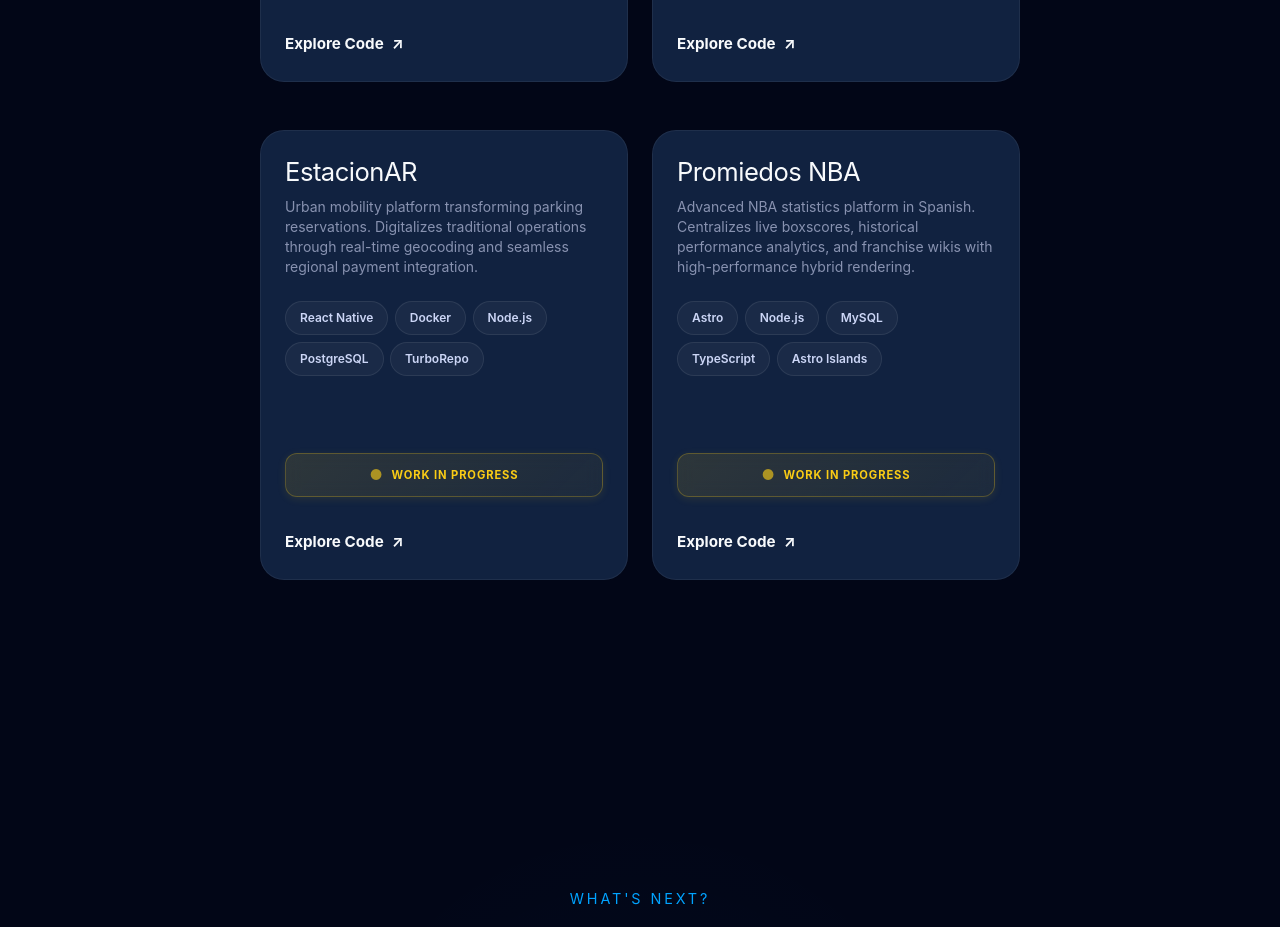
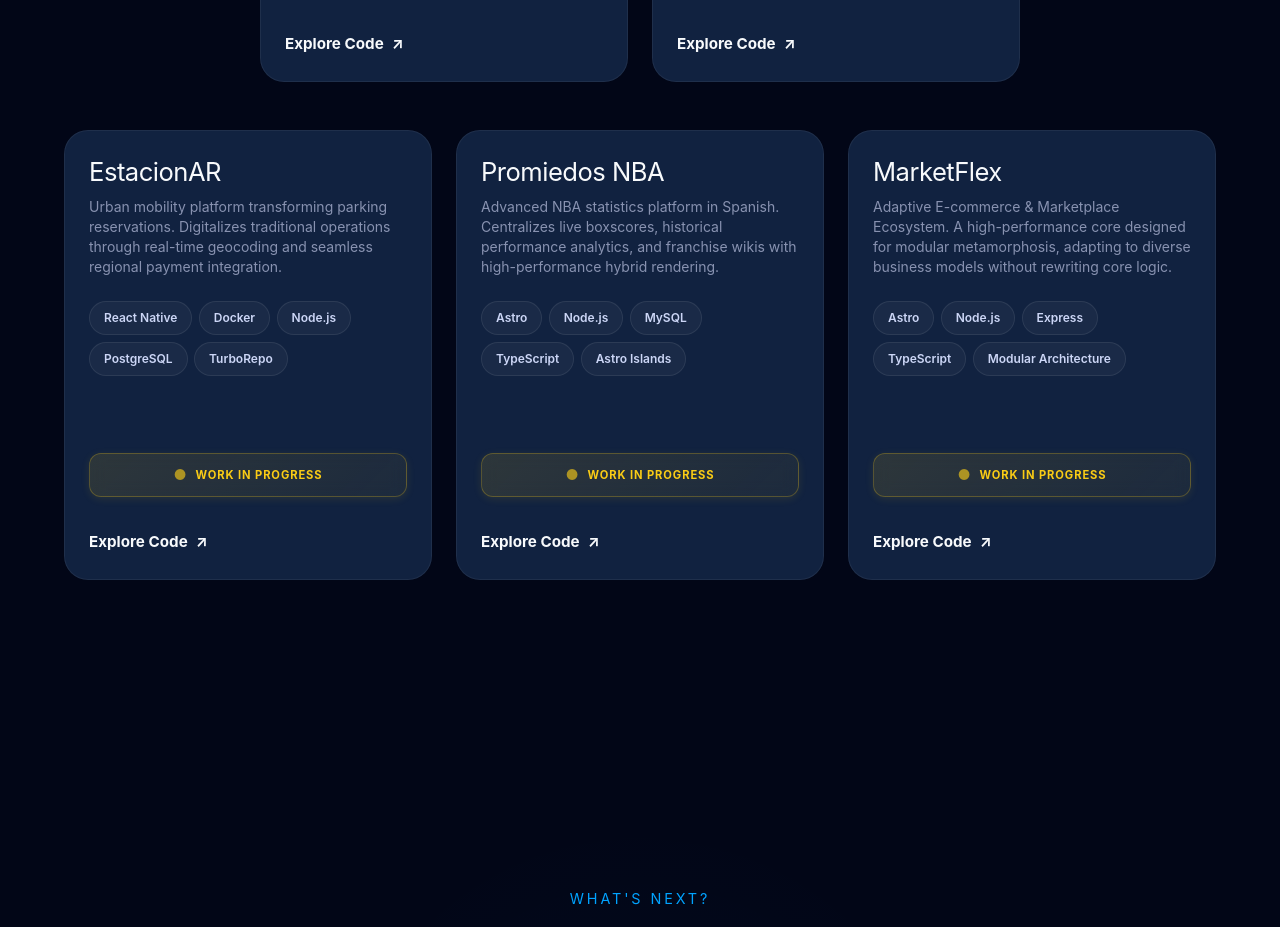
Before and after one commit to agussantinelli/Portfolio, a Next.js app: page / in a window 1280 px wide. Shown: the part 2740-3667 px from the top of the page. Built offline with nearby package versions, Linux system fonts and the light colour scheme; what @mui/material-nextjs would draw is missing.

Commit message:
Agrego MarketFlex

```diff
--- a/src/components/Projects.tsx
+++ b/src/components/Projects.tsx
@@ -55,6 +55,14 @@
         description: "Advanced NBA statistics platform in Spanish. Centralizes live boxscores, historical performance analytics, and franchise wikis with high-performance hybrid rendering.",
         stack: ["Astro", "Node.js", "MySQL", "TypeScript", "Astro Islands"],
         link: "https://github.com/agussantinelli/Promiedos-NBA-FrontEnd",
+        status: "Work in Progress"
+    },
+    {
+        title: "MarketFlex",
+        descriptionKey: "marketflex" as const,
+        description: "Adaptive E-commerce & Marketplace Ecosystem. A high-performance core designed for modular metamorphosis, adapting to diverse business models without rewriting core logic.",
+        stack: ["Astro", "Node.js", "Express", "TypeScript", "Modular Architecture"],
+        link: "https://github.com/agussantinelli/MarketFlex-FrontEnd",
         status: "Work in Progress"
     }
 ];
--- a/src/translations/translations.ts
+++ b/src/translations/translations.ts
@@ -32,7 +32,8 @@
                 buyjugador: 'Comprehensive retail management system for the gaming sector. Synchronizes inventory and sales across Blazor WASM and WinForms using Repository and Unit of Work patterns.',
                 impulsame: 'Secure community-driven crowdfunding platform. Implements a robust project lifecycle state machine and a handcrafted JDBC persistence layer for optimized performance.',
                 estacionar: 'Urban mobility platform transforming parking reservations. Digitalizes traditional operations through real-time geocoding and seamless regional payment integration.',
-                promiedos: 'Advanced NBA statistics platform in Spanish. Centralizes live boxscores, historical performance analytics, and franchise wikis with high-performance hybrid rendering.'
+                promiedos: 'Advanced NBA statistics platform in Spanish. Centralizes live boxscores, historical performance analytics, and franchise wikis with high-performance hybrid rendering.',
+                marketflex: 'Adaptive E-commerce & Marketplace Ecosystem. A high-performance core designed for modular metamorphosis, adapting to diverse business models without rewriting core logic. Features context-aware behavior and polymorphic UI components.'
             }
         },
         contact: {
@@ -79,7 +80,8 @@
                 buyjugador: 'Sistema integral de gestión retail para el sector gaming. Sincroniza inventario y ventas entre Blazor WASM y WinForms usando patrones Repository y Unit of Work.',
                 impulsame: 'Plataforma segura de crowdfunding impulsada por la comunidad. Implementa una máquina de estados robusta del ciclo de vida de proyectos y una capa de persistencia JDBC artesanal para rendimiento optimizado.',
                 estacionar: 'Plataforma de movilidad urbana que transforma las reservas de estacionamiento. Digitaliza operaciones tradicionales mediante geocodificación en tiempo real e integración de pagos regionales.',
-                promiedos: 'Plataforma avanzada de estadísticas NBA en español. Centraliza boxscores en vivo, análisis de rendimiento histórico y wikis de franquicias con rendering híbrido de alto rendimiento.'
+                promiedos: 'Plataforma avanzada de estadísticas NBA en español. Centralizar boxscores en vivo, análisis de rendimiento histórico y wikis de franquicias con rendering híbrido de alto rendimiento.',
+                marketflex: 'Ecosistema Adaptable de E-commerce y Marketplace. Núcleo de alto rendimiento diseñado para la metamorfosis modular, adaptándose a diversos modelos de negocio sin reescribir la lógica central. Incluye componentes UI polimórficos.'
             }
         },
         contact: {
```
